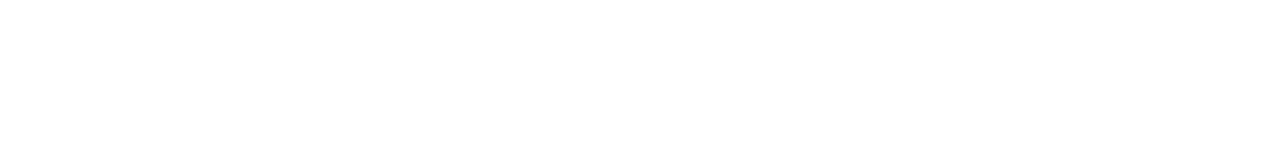
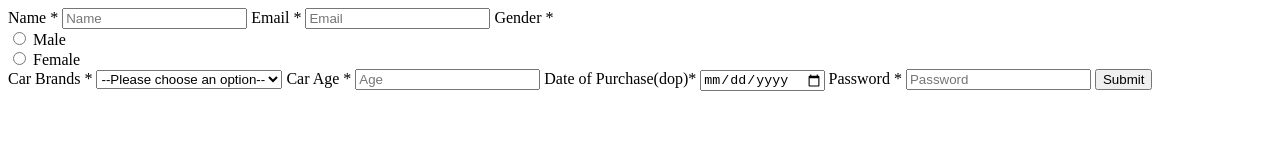
Before and after one commit to acciojob/car-insurance-form-jks6404, a website: page main.html in a window 1280 px wide. Drawn offline with Linux system fonts and the light colour scheme.

Commit message:
created a submission

```diff
--- a/main.html
+++ b/main.html
@@ -10,7 +10,44 @@
 	<!-- the entire body must be written by student -->
     <script type="text/javascript" src="./script.js">
 </script>
+<form method="POST">
+<label for="name">Name *</label>
+<input type="text" id="name" name="name" placeholder="Name" required>
 
+<label for="email">Email *</label>
+<input type="email" id="email" name="email" placeholder="Email" required>
+
+<label>Gender *</label>
+<div>
+<input type="radio" id="gender_m" name="gender" value="male" required>
+<label for="gender_m">Male</label>
+</div>
+<div>
+<input type="radio" id="gender_f" name="gender" value="female" >
+<label for="gender_f">Female</label>
+</div>
+
+<label for="cars">Car Brands *</label>
+<select id="cars" name="cars" required>
+<option value="" disabled selected>--Please choose an option--</option>
+<option value="BMW">BMW</option>
+<option value="Audi">Audi</option>
+<option value="Mercedez">Mercedez</option>
+</select>
+
+<label for="carage">Car Age *</label>
+<input type="number" id="age" name="age" placeholder="Age" required>
+
+<label for="dop">Date of Purchase(dop)*</label>
+<input type="date" id="dop" name="dop" required>
+
+
+<label for="password">Password *</label>
+<input type="password" id="password" name="password" placeholder="Password" required>
+
+
+<button type="submit">Submit</button>
+</form>
 </body>
 
 </html>
```
